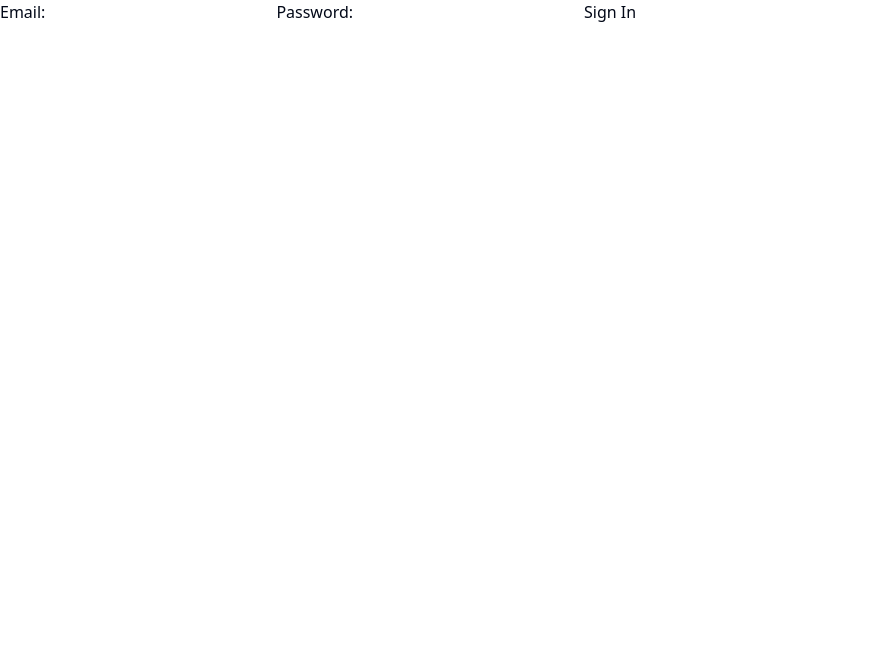
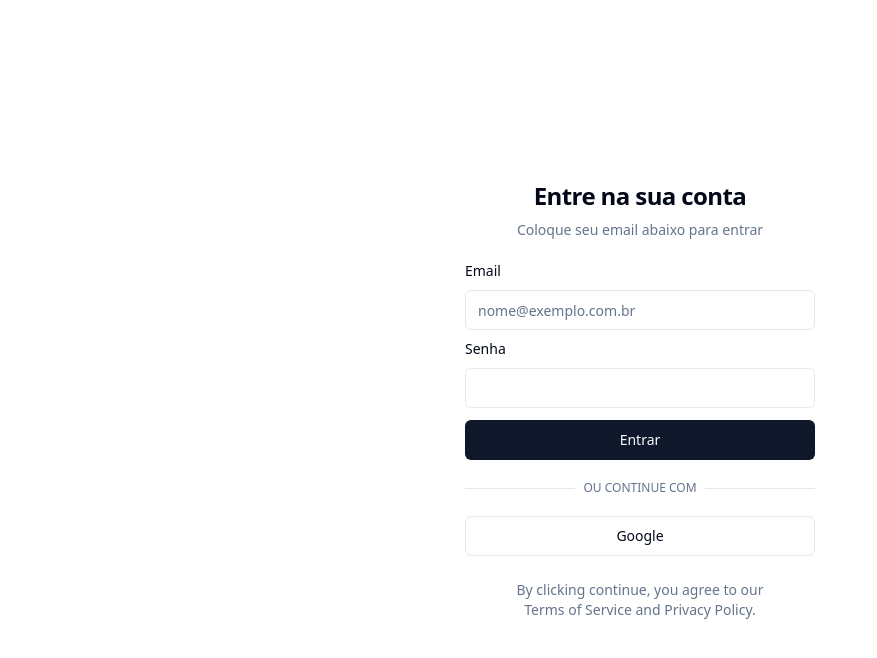
Before and after one commit to danielmaiajr/dentist-project-frontend, a React (Vite) app: page /login in a window 1280 px wide. Shown: the top 658 px of the page, without its empty margins (0-877 px from the left). Built offline with nearby package versions, Linux system fonts and the light colour scheme; a web font is replaced by a local one.

Commit message:
Login Page now using shadcn-ui components

```diff
--- a/src/components/Login.tsx
+++ b/src/components/Login.tsx
@@ -5,6 +5,10 @@ import auth from "../auth/axios";
 
 import { login } from "../context/AuthSlice";
 import { useAppDispatch } from "../hooks";
+
+import { Label } from "@/components/ui/label";
+import { Button } from "@/components/ui/button";
+import { Input } from "@/components/ui/input";
 
 const Login = () => {
   const navigate = useNavigate();
@@ -14,8 +18,8 @@ const Login = () => {
   const [email, setEmail] = useState<string>("");
   const [password, setPassword] = useState<string>("");
 
-  const handleSubmit = async (e: React.FormEvent) => {
-    e.preventDefault();
+  const handleSubmit = async (event: React.SyntheticEvent) => {
+    event.preventDefault();
     const response = await auth.login(email, password);
 
     dispatch(login(response?.data?.token));
@@ -23,27 +27,66 @@ const Login = () => {
   };
 
   return (
+    <div className="container relative h-[800px] flex-col items-center justify-center md:grid lg:max-w-none lg:px-0">
+      <div className="lg:p-8 mx-auto flex h-full">
+        <div className="mx-auto flex w-full flex-col justify-center space-y-6 sm:w-[350px]">
+          <div className="flex flex-col space-y-2 text-center">
+            <h1 className="text-2xl font-semibold tracking-tight">
+              Entre na sua conta
+            </h1>
+            <p className="text-sm text-muted-foreground">
+              Coloque seu email abaixo para entrar
+            </p>
+          </div>
+          <div className="grid gap-5">
             <form onSubmit={handleSubmit}>
-      <label htmlFor="email">Email:</label>
-      <input
+              <div className="grid gap-3">
+                <div className="grid gap-3">
+                  <Label htmlFor="email">Email</Label>
+                  <Input
+                    id="email"
                     type="email"
-        id="email"
-        autoComplete="off"
+                    placeholder="nome@exemplo.com.br"
+                    autoCapitalize="none"
+                    autoComplete="email"
+                    autoCorrect="off"
                     onChange={(e) => setEmail(e.target.value)}
                     value={email}
-        required
                   />
 
-      <label htmlFor="password">Password:</label>
-      <input
+                  <Label htmlFor="password">Senha</Label>
+                  <Input
                     type="password"
                     id="password"
                     onChange={(e) => setPassword(e.target.value)}
                     value={password}
                     required
                   />
-      <button>Sign In</button>
+                </div>
+                <Button>Entrar</Button>
+              </div>
             </form>
+            <div className="relative">
+              <div className="absolute inset-0 flex items-center">
+                <span className="w-full border-t" />
+              </div>
+              <div className="relative flex justify-center text-xs uppercase">
+                <span className="bg-background px-2 text-muted-foreground">
+                  ou continue com
+                </span>
+              </div>
+            </div>
+            <Button variant="outline" type="button">
+              Google
+            </Button>
+          </div>
+          <p className="px-8 text-center text-sm text-muted-foreground">
+            By clicking continue, you agree to our Terms of Service and Privacy
+            Policy.
+          </p>
+        </div>
+      </div>
+    </div>
   );
 };
 
```
Lines whose indentation alone changed are shown as unchanged.
